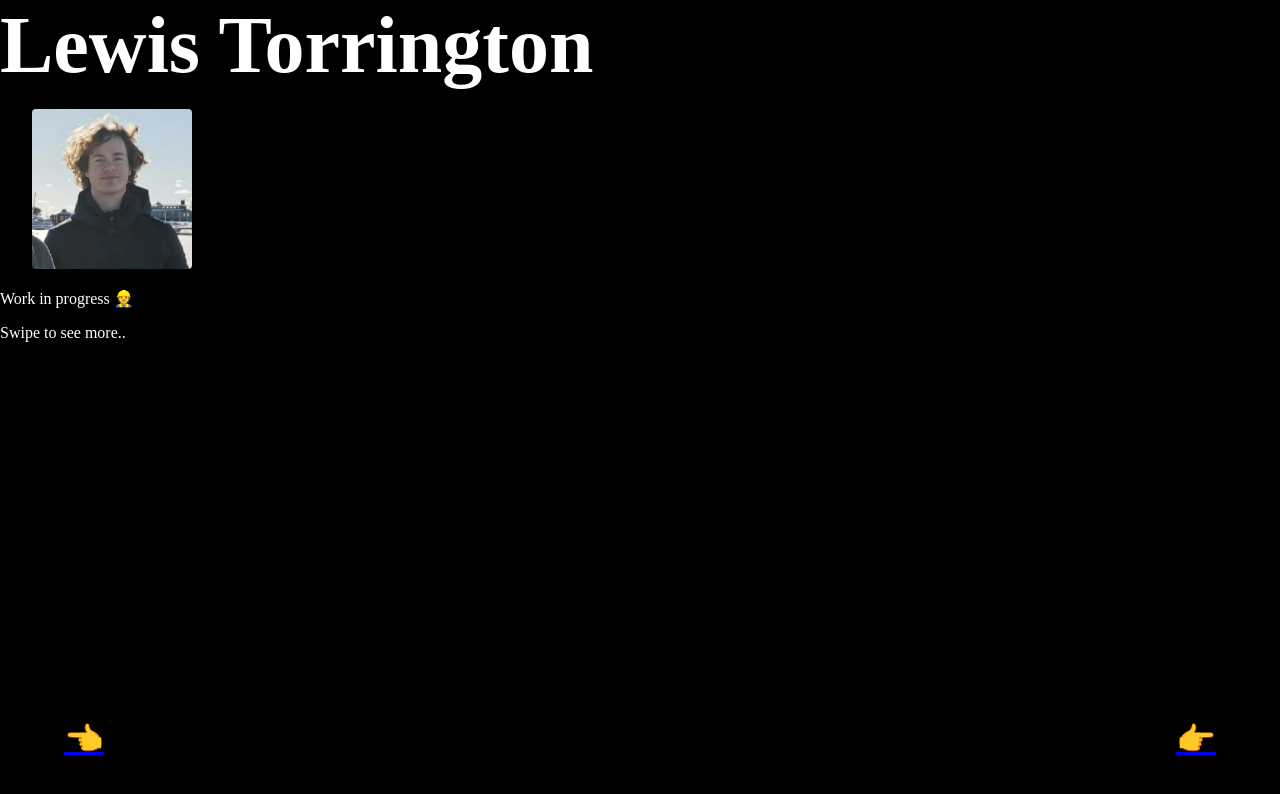
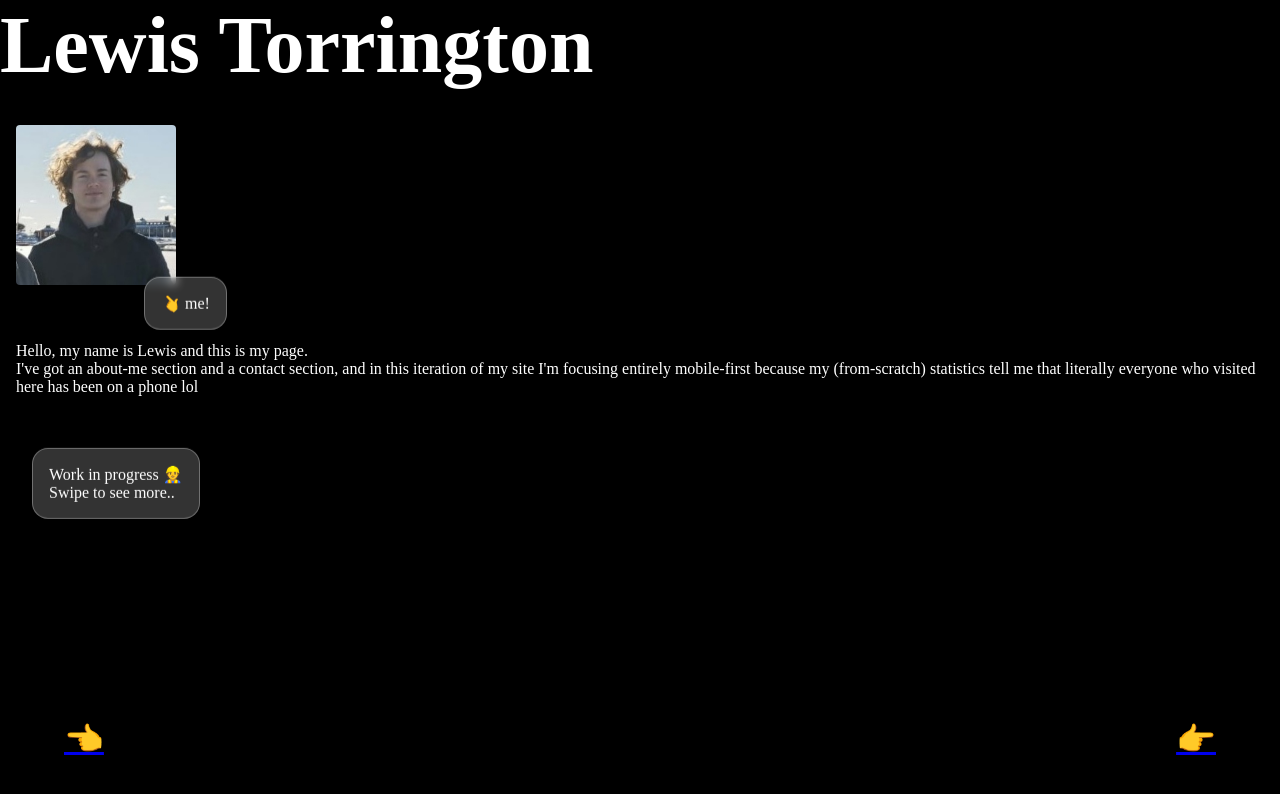
Before and after one commit to lu1a/sites, a SvelteKit app: page / in a window 1280 px wide. Shown: the top 794 px of the page. Built offline with nearby package versions, Linux system fonts and the light colour scheme.

Commit message:
feat: refined UX a lot better

```diff
--- a/package.json
+++ b/package.json
@@ -18,5 +18,9 @@
 		"typescript": "^5.0.0",
 		"vite": "^4.4.2"
 	},
-	"type": "module"
+	"type": "module",
+	"dependencies": {
+		"@snlab/florence": "^0.4.0",
+		"d3": "^7.8.5"
+	}
 }
--- a/src/components/Arrow.svelte
+++ b/src/components/Arrow.svelte
@@ -4,6 +4,10 @@
   /** @type {String} */
   export let link;
 </script>
+
+<a class="arrow {direction}" href={link}>
+  {direction === 'left' ? '👈' : direction === 'right' ? '👉' : ''}
+</a>
 
 <style>
   .arrow {
@@ -22,7 +26,3 @@
     right: 5%;
   }
 </style>
-
-<a class="arrow {direction}" href={link}>
-  {direction === 'left' ? '👈' : direction === 'right' ? '👉' : ''}
-</a>
--- /dev/null
+++ b/src/components/GlassCard.svelte
@@ -0,0 +1,37 @@
+<script>
+  /** @type {String} */
+  export let style;
+  /** @type {Number} */
+  export let bounceSpeed = 3;
+</script>
+
+<div class="glass-card" style="{style} animation-duration: {bounceSpeed}s;">
+    <slot />
+</div>
+
+<style>
+  .glass-card {
+    z-index: 1;
+    width: fit-content;
+
+    background: rgba(255, 255, 255, 0.2);
+    border-radius: 16px;
+    box-shadow: 0 4px 30px rgba(0, 0, 0, 0.1);
+    backdrop-filter: blur(5px);
+    -webkit-backdrop-filter: blur(5px);
+    border: 1px solid rgba(255, 255, 255, 0.3);
+
+    padding: 1rem;
+
+    animation: moveTopBottom ease-in-out infinite alternate;
+  }
+
+  @keyframes moveTopBottom {
+    0%, 100% {
+        transform: translate(0%, 0%);
+    }
+    50% {
+        transform: translate(0%, 7%);
+    }
+  }
+</style>
--- a/src/components/SwipeWrapper.svelte
+++ b/src/components/SwipeWrapper.svelte
@@ -30,6 +30,17 @@
   }
 </script>
 
+<div
+  class="fullscreen-wrapper"
+  on:touchstart={handleTouchStart}
+  on:touchend={handleTouchEnd}
+  >
+    <slot />
+
+  <Arrow direction="left" link={leftLink}/>
+  <Arrow direction="right" link={rightLink}/>
+</div>
+
 <style>
   .fullscreen-wrapper {
     overflow: hidden;
@@ -41,14 +52,3 @@
     height: 100%;
   }
 </style>
-
-<div
-  class="fullscreen-wrapper"
-  on:touchstart={handleTouchStart}
-  on:touchend={handleTouchEnd}
-  >
-    <slot />
-
-  <Arrow direction="left" link={leftLink}/>
-  <Arrow direction="right" link={rightLink}/>
-</div>
--- a/src/routes/+page.svelte
+++ b/src/routes/+page.svelte
@@ -1,9 +1,45 @@
 <script>
+  import GlassCard from "../components/GlassCard.svelte";
   import SwipeWrapper from "../components/SwipeWrapper.svelte";
 
   let leftLink = "/contact";
   let rightLink = "/about";
 </script>
+
+<SwipeWrapper leftLink={leftLink} rightLink={rightLink}>
+  <h1 class="name-title">Lewis Torrington</h1>
+  <br />
+
+  <div style="padding: 1rem;">
+    <img
+      class="image-card image-headshot"
+      src="/images/lewis-headshot.png"
+      alt="A headshot of me"
+    />
+
+    <GlassCard bounceSpeed={2} style="margin-top: -1rem;margin-left: 8rem;">
+      <p class="no-padding">
+        <span style="display: inline-block;transform: rotate(45deg);">👈</span> me!
+      </p>
+    </GlassCard>
+
+    <p>
+      Hello, my name is Lewis and this is my page.<br />
+      I've got an about-me section and a contact section,
+      and in this iteration of my site I'm focusing entirely
+      mobile-first because my (from-scratch) statistics
+      tell me that literally everyone who visited here
+      has been on a phone lol
+    </p>
+  </div>
+
+  <GlassCard style="margin-top: 1rem;margin-left: 2rem;">
+    <p class="no-padding">
+      Work in progress 👷<br/>
+      Swipe to see more..
+    </p>
+  </GlassCard>
+</SwipeWrapper>
 
 <style>
   .name-title {
@@ -20,20 +56,9 @@
   .image-headshot {
     width: 10rem;
     height: 10rem;
+  }
 
-    margin-left: 2rem;
+  .no-padding {
+    margin: 0;
   }
 </style>
-
-<SwipeWrapper leftLink={leftLink} rightLink={rightLink}>
-  <h1 class="name-title">Lewis Torrington</h1>
-  <br />
-  <img
-    class="image-card image-headshot"
-    src="/images/lewis-headshot.png"
-    alt="A headshot of me"
-  />
-
-  <p>Work in progress 👷</p>
-  <p>Swipe to see more..</p>
-</SwipeWrapper>
--- a/src/routes/contact/+page.svelte
+++ b/src/routes/contact/+page.svelte
@@ -1,13 +1,27 @@
 <script>
 
+  import GlassCard from "../../components/GlassCard.svelte";
   import SwipeWrapper from "../../components/SwipeWrapper.svelte";
 
-  let leftLink = "/about";
+  let leftLink = "/data";
   let rightLink = "/";
 </script>
 
 <SwipeWrapper leftLink={leftLink} rightLink={rightLink}>
-  <h1>Contact</h1>
+  <div style="padding: 1rem;">
+    <h1>Contact</h1>
 
-  <p>Work in progress 👷</p>
+    <!-- TODO -->
+  </div>
+  <GlassCard style="margin-left: 1rem;">
+    <p class="no-padding">
+      Work in progress 👷
+    </p>
+  </GlassCard>
 </SwipeWrapper>
+
+<style>
+  .no-padding {
+    margin: 0;
+  }
+</style>
--- /dev/null
+++ b/src/routes/data/+page.svelte
@@ -0,0 +1,67 @@
+<script>
+  import { Graphic, RectangleLayer, XAxis, YAxis, x2s } from '@snlab/florence';
+  import { scaleLinear, scaleBand } from 'd3-scale';
+  import SwipeWrapper from "../../components/SwipeWrapper.svelte";
+  import GlassCard from '../../components/GlassCard.svelte';
+
+  let leftLink = "/about";
+  let rightLink = "/contact";
+
+  // TODO: use real data from tsdb
+  const x = ["Finland", "Australia", "Germany", "Other"];
+  const y = [79, 4, 1, 16];
+  const scaleX = scaleBand () .domain(x) .padding (0.5);
+  const scaleY = scaleLinear () .domain ([0, Math.max(...y) ]);
+</script>
+
+<SwipeWrapper leftLink={leftLink} rightLink={rightLink}>
+  <div style="padding: 1rem;">
+    <h1>Data</h1>
+
+    <div>
+      <p class="no-padding">Countries of unique visitors to this site (via my Golang API -> kakfa -> Timescale):</p>
+      <div style="margin-left: -1.3rem;">
+        <Graphic width={300} height={180} {scaleX} {scaleY} flipY padding={20}>
+          <RectangleLayer
+            x1={x}
+            x2={x2s(x)}
+            y1={Array(x.length).fill(0)}
+            y2={y}
+            fill="white"
+          />
+          <XAxis baseLineColor="white" labelColor="white" labelFont="Verdana" />
+          <YAxis baseLineColor="white" ticks={false} />
+        </Graphic>
+      </div>
+    </div>
+
+    <div style="display: flex;">
+      <p>Note: </p>
+      <p style="padding-left: 0.5rem;">This site was written in Svelte by me.<br />You can find the
+        <a
+          style="color: white"
+          href="https://github.com/lu1a/portfolio-site"
+          target="_blank"
+        >
+          source code
+        </a>
+        on my GitHub.<br />As you'll be able to see there, I have no code for
+        cookies or other nasties.
+      </p>
+    </div>
+
+  </div>
+
+  <GlassCard style="margin-top: -17em;margin-left: 7rem;">
+    <p class="no-padding">
+     No surprises here...
+    </p>
+  </GlassCard>
+
+</SwipeWrapper>
+
+<style>
+  .no-padding {
+    margin: 0;
+  }
+</style>
```
Also changed, not shown: src/routes/about/+page.svelte (+11 -35 lines), 1 other file (tests, documents, lock files or other folders).
